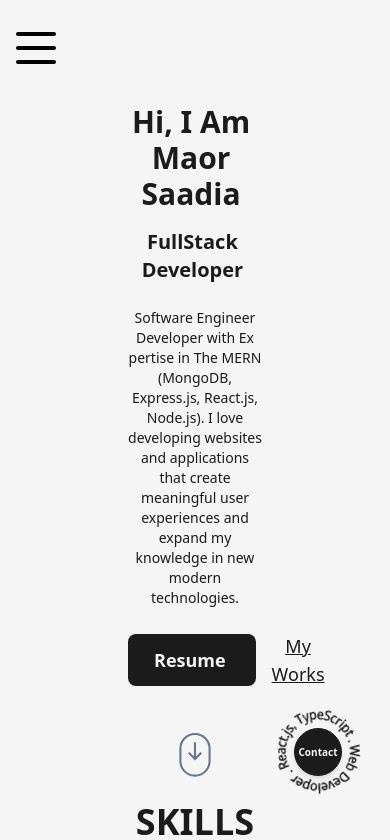
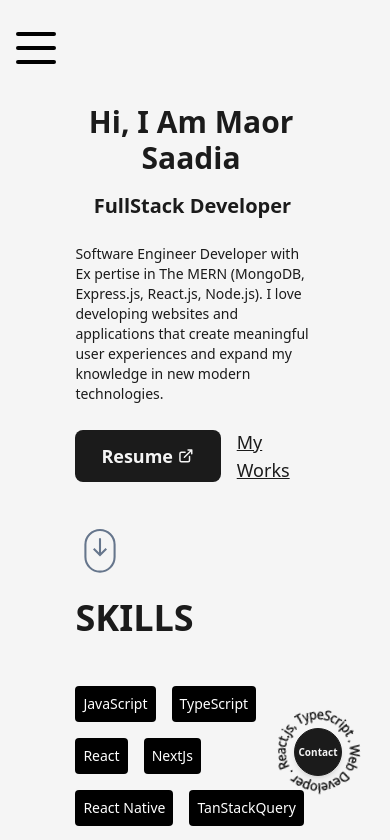
Before and after one commit to MaorSaadia/MyPortfolio, a Next.js app: page / in a window 390 px wide. Shown: the top 840 px of the page. Built offline with nearby package versions, Linux system fonts and the light colour scheme.

Commit message:
small text fix

```diff
--- a/src/pages/index.jsx
+++ b/src/pages/index.jsx
@@ -47,7 +47,7 @@ export default function Home() {
                 sizes="(max-width: 768px) 100vw, (max-width: 1200px) 50vw, 50vw"
               /> */}
             </div>
-            <div className="flex flex-col items-center self-center w-full text-center">
+            <div className="flex flex-col md:items-center md:self-center md:w-full md:text-center">
               <AnimatedText
                 text="Hi, I Am Maor Saadia"
                 className="text-base xs:text-3xl md:text-5xl lg:text-7xl"
```
